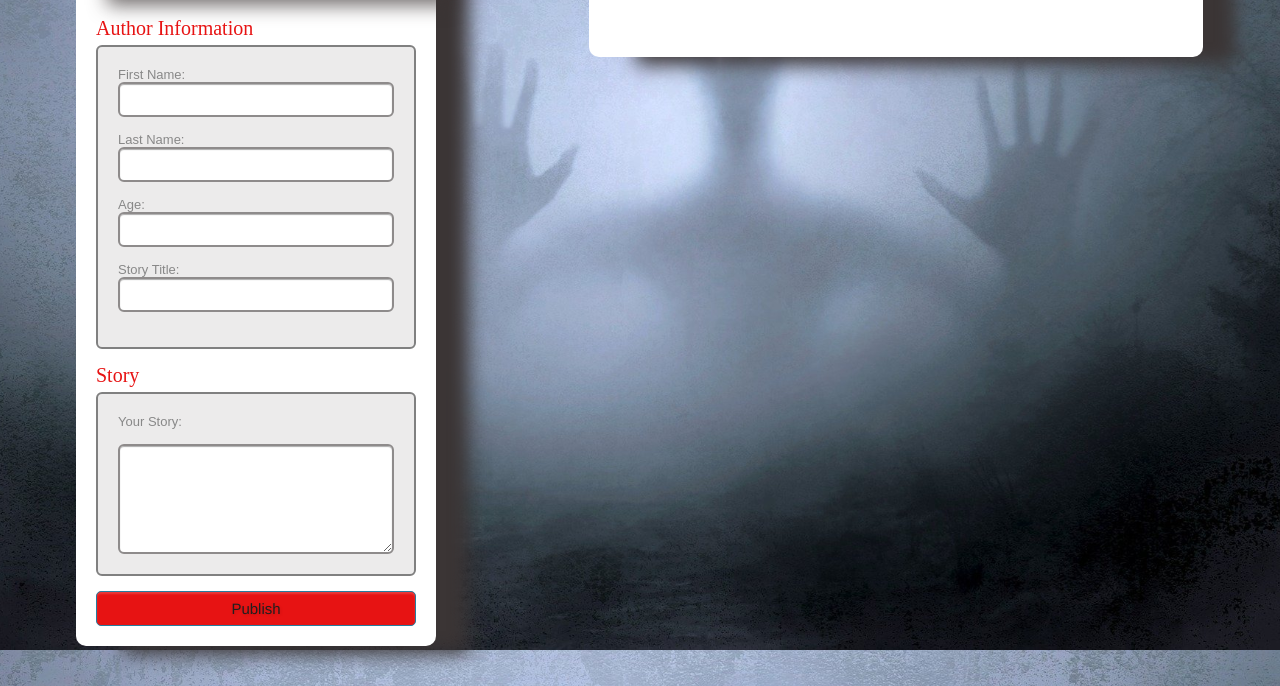
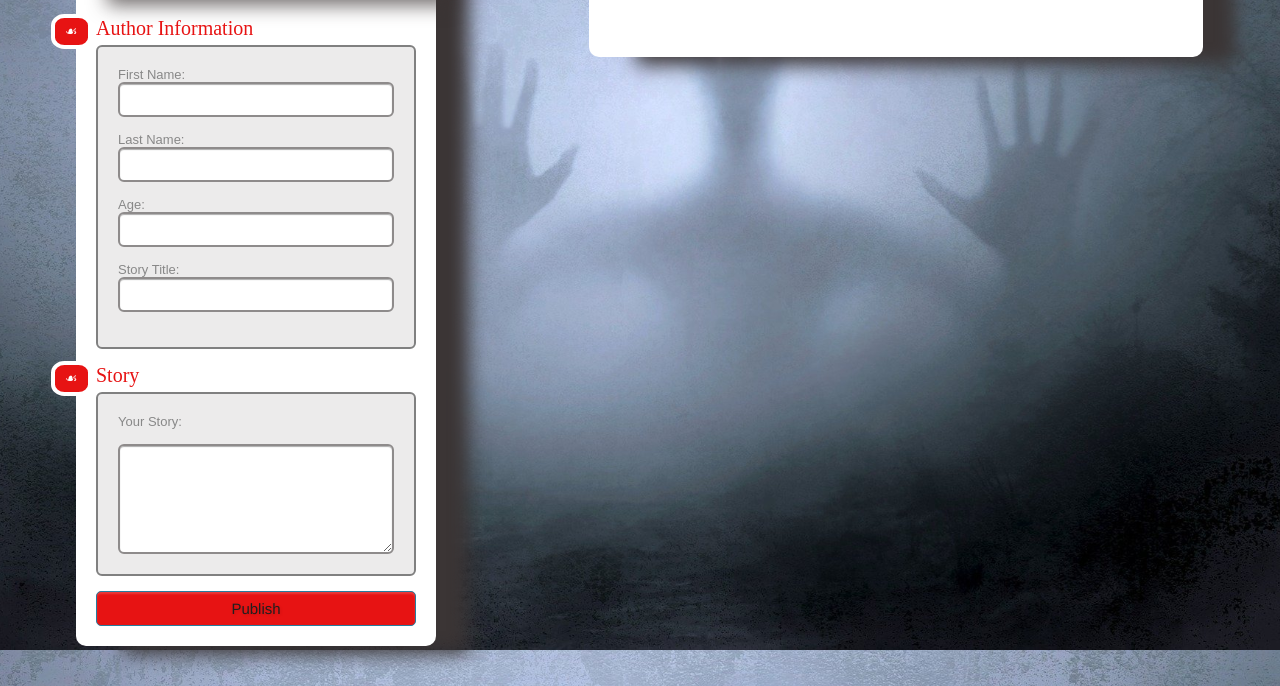
Before and after one commit to SlazyPlayz/scary-story, a plain HTML site: page index.html in a window 1280 px wide. Shown: the part 150-836 px from the top of the page. Drawn offline with Linux system fonts and the light colour scheme.

Commit message:
Added field icons

```diff
--- a/index.html
+++ b/index.html
@@ -22,7 +22,9 @@
       </h1>
       <form>
         <div class="section">
-          Author Information</div>
+          <span>&#9753;</span>
+          Author Information
+        </div>
         <div class="inner-wrap">
           <label>First Name: <input type="text" id="first-name" name="field1" /></label>
           <label>Last Name: <input type="text" id="last-name" name="field2" /></label>
@@ -34,7 +36,9 @@
         </div>
 
         <div class="section">
-          Story</div>
+          <span>&#9753;</span>
+          Story
+        </div>
         <div class="inner-wrap">
           <label for="story">Your Story:</label>
           <textarea id="story" name="story" rows="6" cols="50"></textarea>
```
